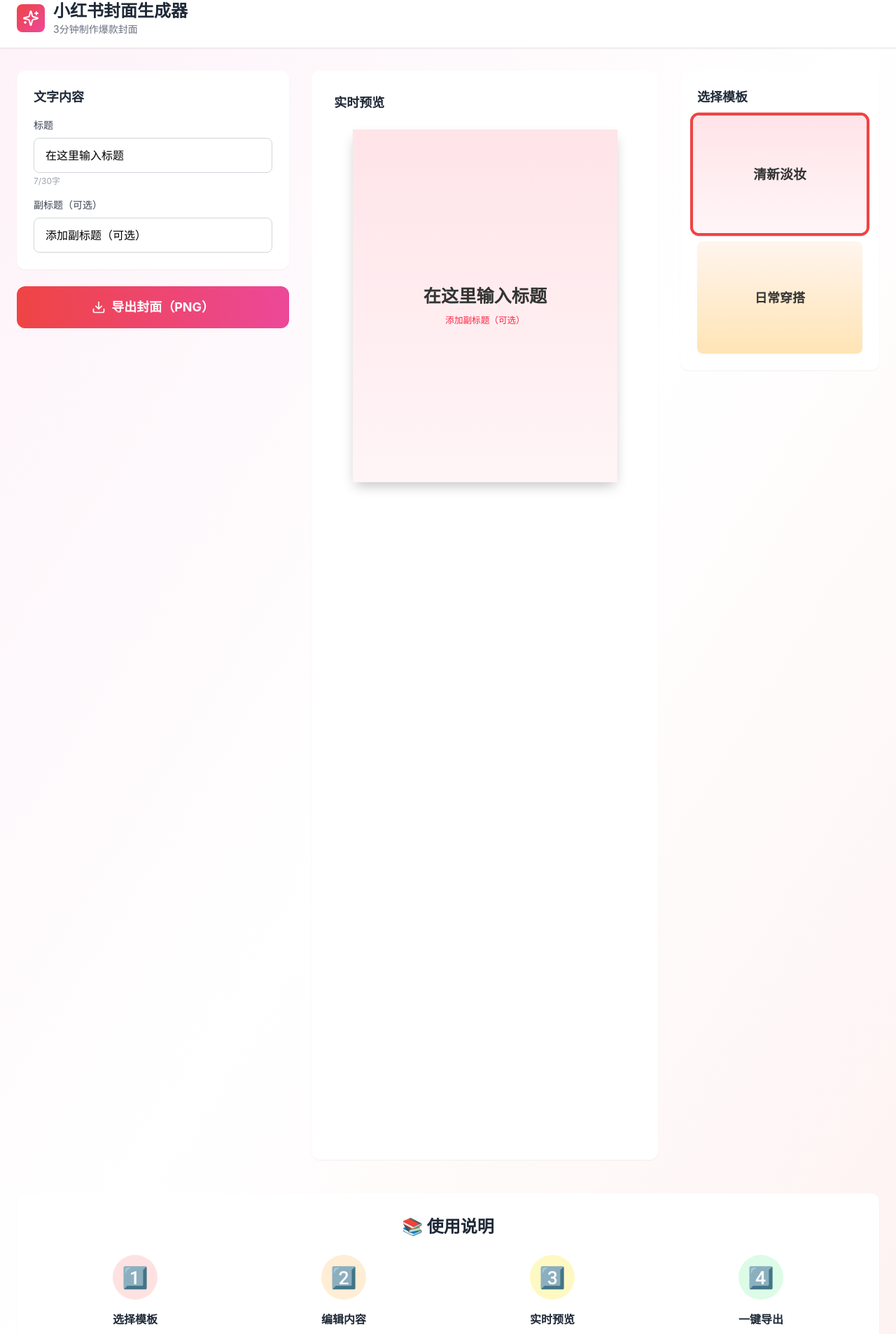
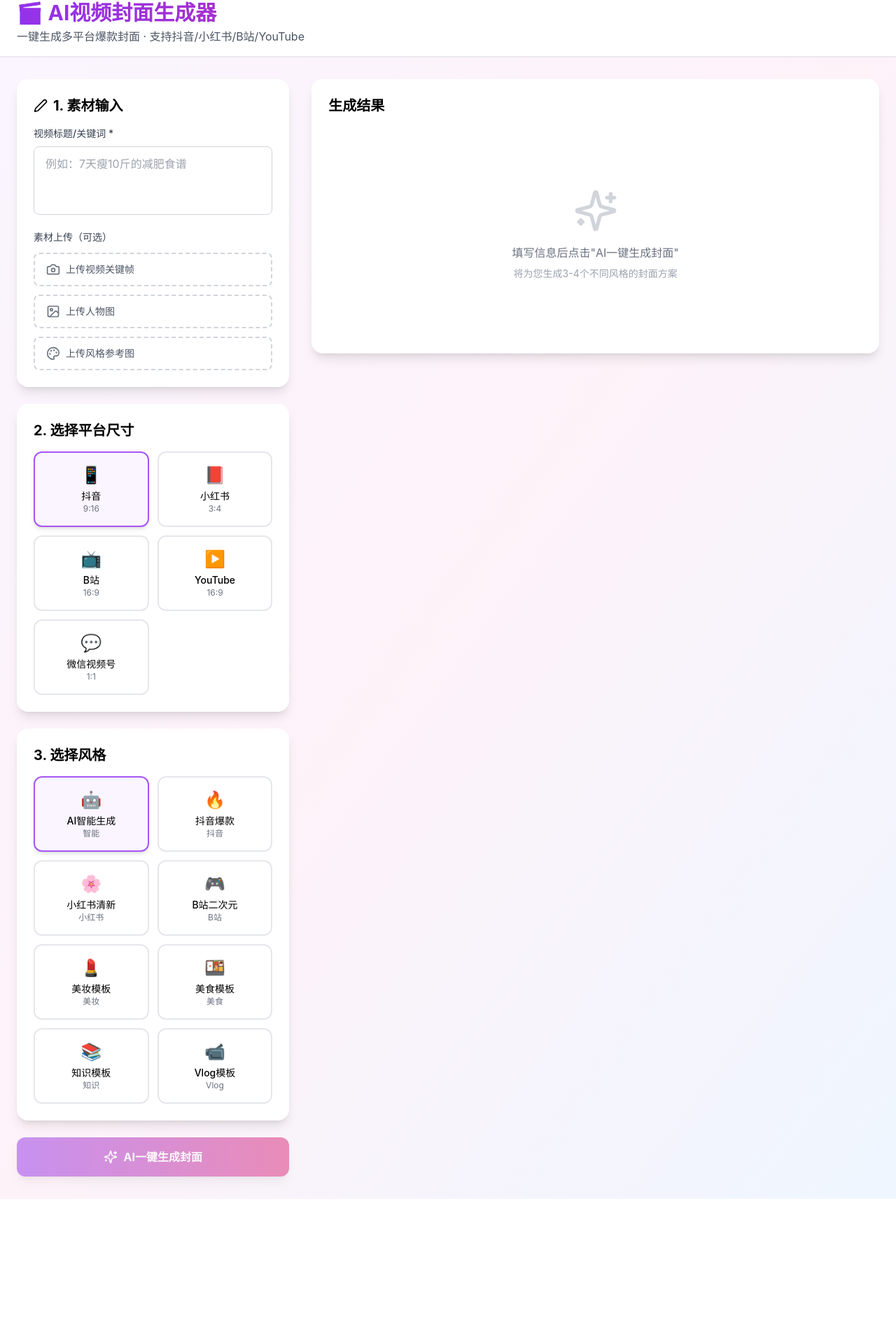
Before and after one commit to emmachan-tt/xiaohongshu-cover-generator, a Next.js app: page / in a window 1280 px wide. Shown: the part 16-1922 px from the top of the page at 70% size. After the commit the page ends 1729 px from the top, so only its background shows below. Built offline with nearby package versions, Linux system fonts and the light colour scheme.

Commit message:
page.tsx

```diff
--- a/app/page.tsx
+++ b/app/page.tsx
@@ -1,231 +1,272 @@
 'use client';
 
-import React, { useState } from 'react';
-import { Download, Sparkles } from 'lucide-react';
+import React, { useState, useRef } from 'react';
+import { Camera, Image, Palette, Sparkles, Download, Edit2 } from 'lucide-react';
+import { platformSizes, styleTemplates, PlatformSize, StyleTemplate } from '@/lib/templates';
+import CoverPreview from '@/components/CoverPreview';
+import { exportToPNG } from '@/lib/canvas-utils';
 
-// 简化版模板数据
-const templates = [
-  {
-    id: 'beauty-01',
-    name: '清新淡妆',
-    category: 'beauty',
-    colors: {
-      background: ['#FFE4E8', '#FFF5F7'],
-      text: '#333333',
-      accent: '#FF2442',
-    },
-    fontSize: { title: 72, subtitle: 36 },
-  },
-  {
-    id: 'fashion-01',
-    name: '日常穿搭',
-    category: 'fashion',
-    colors: {
-      background: ['#FFF5EE', '#FFE4B5'],
-      text: '#333333',
-      accent: '#FF6B6B',
-    },
-    fontSize: { title: 56, subtitle: 32 },
-  },
+interface GeneratedCover {
+  id: number;
+  title: string;
+  subtitle: string;
+  bgGradient: string;
+  textColor: string;
+  accentColor: string;
+  fontSize: number;
+  platform: PlatformSize;
+  style: StyleTemplate;
+}
+
+export default function Home() {
+  // 状态管理
+  const [videoTitle, setVideoTitle] = useState('');
+  const [selectedPlatform, setSelectedPlatform] = useState<PlatformSize>(platformSizes[0]);
+  const [selectedStyle, setSelectedStyle] = useState<StyleTemplate>(styleTemplates[0]);
+  const [uploadedImages, setUploadedImages] = useState<{ keyframe?: string; person?: string; reference?: string }>({});
+  const [generatedCovers, setGeneratedCovers] = useState<GeneratedCover[]>([]);
+  const [isGenerating, setIsGenerating] = useState(false);
+  const [editingCover, setEditingCover] = useState<number | null>(null);
+
+  const previewRefs = useRef<{ [key: number]: HTMLDivElement | null }>({});
+
+  // 处理文件上传
+  const handleFileUpload = (type: 'keyframe' | 'person' | 'reference', event: React.ChangeEvent<HTMLInputElement>) => {
+    const file = event.target.files?.[0];
+    if (file) {
+      const reader = new FileReader();
+      reader.onload = (e) => {
+        setUploadedImages((prev) => ({ ...prev, [type]: e.target?.result as string }));
+      };
+      reader.readAsDataURL(file);
+    }
+  };
+
+  // AI生成封面（模拟）
+  const handleGenerateCovers = async () => {
+    if (!videoTitle.trim()) {
+      alert('请输入视频标题或关键词！');
+      return;
+    }
+
+    setIsGenerating(true);
+
+    // 模拟AI生成延迟
+    await new Promise((resolve) => setTimeout(resolve, 2000));
+
+    // 生成3-4个方案
+    const variations = [
+      { subtitle: '方案A', fontSize: 72, colorShift: 0 },
+      { subtitle: '方案B', fontSize: 80, colorShift: 1 },
+      { subtitle: '方案C', fontSize: 68, colorShift: 2 },
+      { subtitle: '方案D', fontSize: 76, colorShift: 3 },
     ];
 
-export default function Home() {
-  const [selectedTemplate, setSelectedTemplate] = useState(templates[0]);
-  const [title, setTitle] = useState('在这里输入标题');
-  const [subtitle, setSubtitle] = useState('添加副标题（可选）');
-  const [customColors, setCustomColors] = useState(selectedTemplate.colors);
+    const covers: GeneratedCover[] = variations.map((variant, index) => ({
+      id: Date.now() + index,
+      title: videoTitle,
+      subtitle: `${variant.subtitle} - ${selectedStyle.name}`,
+      bgGradient: styleTemplates[(styleTemplates.indexOf(selectedStyle) + variant.colorShift) % styleTemplates.length].bgGradient,
+      textColor: selectedStyle.textColor,
+      accentColor: selectedStyle.accentColor,
+      fontSize: variant.fontSize,
+      platform: selectedPlatform,
+      style: selectedStyle,
+    }));
 
-  const handleExport = async () => {
-    alert('导出功能需要安装依赖后才能使用。请先运行：npm install');
+    setGeneratedCovers(covers);
+    setIsGenerating(false);
+  };
+
+  // 导出封面
+  const handleExport = (coverId: number) => {
+    const element = previewRefs.current[coverId];
+    if (element) {
+      const cover = generatedCovers.find((c) => c.id === coverId);
+      exportToPNG(element, `${cover?.title}_${cover?.platform.name}_${coverId}.png`);
+    }
   };
 
   return (
-    <div className="min-h-screen bg-gradient-to-br from-pink-50 via-white to-red-50">
-      {/* 顶部导航 */}
+    <div className="min-h-screen bg-gradient-to-br from-purple-50 via-pink-50 to-blue-50">
+      {/* 头部 */}
       <header className="bg-white shadow-sm border-b">
         <div className="max-w-7xl mx-auto px-6 py-4">
-          <div className="flex items-center gap-3">
-            <div className="w-10 h-10 bg-gradient-to-br from-red-500 to-pink-500 rounded-lg flex items-center justify-center">
-              <Sparkles className="w-6 h-6 text-white" />
-            </div>
-            <div>
-              <h1 className="text-2xl font-bold text-gray-800">小红书封面生成器</h1>
-              <p className="text-sm text-gray-500">3分钟制作爆款封面</p>
-            </div>
-          </div>
+          <h1 className="text-3xl font-bold bg-gradient-to-r from-purple-600 to-pink-600 bg-clip-text text-transparent">
+            🎬 AI视频封面生成器
+          </h1>
+          <p className="text-gray-600 mt-1">一键生成多平台爆款封面 · 支持抖音/小红书/B站/YouTube</p>
         </div>
       </header>
 
       <div className="max-w-7xl mx-auto px-6 py-8">
-        <div className="grid grid-cols-12 gap-8">
-          {/* 左侧编辑区 */}
-          <div className="col-span-4 space-y-6">
-            <div className="bg-white rounded-xl p-6 shadow-sm">
-              <h2 className="text-lg font-bold text-gray-800 mb-4">文字内容</h2>
+        <div className="grid lg:grid-cols-3 gap-8">
+          {/* 左侧：输入区 */}
+          <div className="lg:col-span-1 space-y-6">
+            {/* 1. 素材输入 */}
+            <div className="bg-white rounded-2xl shadow-lg p-6">
+              <h2 className="text-xl font-bold mb-4 flex items-center gap-2">
+                <Edit2 className="w-5 h-5" />
+                1. 素材输入
+              </h2>
 
-              <div className="space-y-4">
-                <div>
-                  <label className="block text-sm font-medium text-gray-700 mb-2">
-                    标题
-                  </label>
-                  <input
-                    type="text"
-                    value={title}
-                    onChange={(e) => setTitle(e.target.value)}
-                    className="w-full px-4 py-3 border border-gray-300 rounded-lg focus:outline-none focus:ring-2 focus:ring-red-500"
-                    placeholder="输入封面标题"
-                    maxLength={30}
+              {/* 视频标题 */}
+              <div className="mb-4">
+                <label className="block text-sm font-medium text-gray-700 mb-2">视频标题/关键词 *</label>
+                <textarea
+                  value={videoTitle}
+                  onChange={(e) => setVideoTitle(e.target.value)}
+                  placeholder="例如：7天瘦10斤的减肥食谱"
+                  className="w-full px-4 py-3 border border-gray-300 rounded-lg focus:ring-2 focus:ring-purple-500 focus:border-transparent resize-none"
+                  rows={3}
                 />
-                  <p className="text-xs text-gray-400 mt-1">{title.length}/30字</p>
               </div>
 
+              {/* 素材上传 */}
+              <div className="space-y-3">
+                <label className="block text-sm font-medium text-gray-700">素材上传（可选）</label>
+
+                {/* 视频关键帧 */}
                 <div>
-                  <label className="block text-sm font-medium text-gray-700 mb-2">
-                    副标题（可选）
+                  <label className="flex items-center gap-2 px-4 py-3 border-2 border-dashed border-gray-300 rounded-lg cursor-pointer hover:border-purple-500 transition-colors">
+                    <Camera className="w-5 h-5 text-gray-500" />
+                    <span className="text-sm text-gray-600">上传视频关键帧</span>
+                    <input type="file" accept="image/*" onChange={(e) => handleFileUpload('keyframe', e)} className="hidden" />
                   </label>
-                  <input
-                    type="text"
-                    value={subtitle}
-                    onChange={(e) => setSubtitle(e.target.value)}
-                    className="w-full px-4 py-3 border border-gray-300 rounded-lg focus:outline-none focus:ring-2 focus:ring-red-500"
-                    placeholder="添加副标题"
-                    maxLength={50}
-                  />
+                  {uploadedImages.keyframe && <img src={uploadedImages.keyframe} alt="关键帧" className="mt-2 w-full h-24 object-cover rounded-lg" />}
+                </div>
+
+                {/* 人物图 */}
+                <div>
+                  <label className="flex items-center gap-2 px-4 py-3 border-2 border-dashed border-gray-300 rounded-lg cursor-pointer hover:border-purple-500 transition-colors">
+                    <Image className="w-5 h-5 text-gray-500" />
+                    <span className="text-sm text-gray-600">上传人物图</span>
+                    <input type="file" accept="image/*" onChange={(e) => handleFileUpload('person', e)} className="hidden" />
+                  </label>
+                  {uploadedImages.person && <img src={uploadedImages.person} alt="人物" className="mt-2 w-full h-24 object-cover rounded-lg" />}
+                </div>
+
+                {/* 风格参考图 */}
+                <div>
+                  <label className="flex items-center gap-2 px-4 py-3 border-2 border-dashed border-gray-300 rounded-lg cursor-pointer hover:border-purple-500 transition-colors">
+                    <Palette className="w-5 h-5 text-gray-500" />
+                    <span className="text-sm text-gray-600">上传风格参考图</span>
+                    <input type="file" accept="image/*" onChange={(e) => handleFileUpload('reference', e)} className="hidden" />
+                  </label>
+                  {uploadedImages.reference && <img src={uploadedImages.reference} alt="参考" className="mt-2 w-full h-24 object-cover rounded-lg" />}
                 </div>
               </div>
             </div>
 
+            {/* 2. 平台尺寸 */}
+            <div className="bg-white rounded-2xl shadow-lg p-6">
+              <h2 className="text-xl font-bold mb-4">2. 选择平台尺寸</h2>
+              <div className="grid grid-cols-2 gap-3">
+                {platformSizes.map((platform) => (
                   <button
-              onClick={handleExport}
-              className="w-full bg-gradient-to-r from-red-500 to-pink-500 text-white py-4 rounded-xl font-bold text-lg hover:shadow-lg transition-all duration-200 flex items-center justify-center gap-2"
+                    key={platform.id}
+                    onClick={() => setSelectedPlatform(platform)}
+                    className={`p-4 rounded-xl border-2 transition-all ${
+                      selectedPlatform.id === platform.id
+                        ? 'border-purple-500 bg-purple-50 shadow-md'
+                        : 'border-gray-200 hover:border-gray-300'
+                    }`}
                   >
-              <Download className="w-5 h-5" />
-              导出封面（PNG）
+                    <div className="text-2xl mb-1">{platform.icon}</div>
+                    <div className="font-medium text-sm">{platform.name}</div>
+                    <div className="text-xs text-gray-500">{platform.ratio}</div>
+                  </button>
+                ))}
+              </div>
+            </div>
+
+            {/* 3. 风格选择 */}
+            <div className="bg-white rounded-2xl shadow-lg p-6">
+              <h2 className="text-xl font-bold mb-4">3. 选择风格</h2>
+              <div className="grid grid-cols-2 gap-3">
+                {styleTemplates.map((style) => (
+                  <button
+                    key={style.id}
+                    onClick={() => setSelectedStyle(style)}
+                    className={`p-4 rounded-xl border-2 transition-all ${
+                      selectedStyle.id === style.id ? 'border-purple-500 bg-purple-50 shadow-md' : 'border-gray-200 hover:border-gray-300'
+                    }`}
+                  >
+                    <div className="text-2xl mb-1">{style.icon}</div>
+                    <div className="font-medium text-sm">{style.name}</div>
+                    <div className="text-xs text-gray-500">{style.category}</div>
+                  </button>
+                ))}
+              </div>
+            </div>
+
+            {/* 4. 生成按钮 */}
+            <button
+              onClick={handleGenerateCovers}
+              disabled={isGenerating || !videoTitle.trim()}
+              className="w-full py-4 bg-gradient-to-r from-purple-600 to-pink-600 text-white font-bold rounded-xl shadow-lg hover:shadow-xl transition-all disabled:opacity-50 disabled:cursor-not-allowed flex items-center justify-center gap-2"
+            >
+              <Sparkles className="w-5 h-5" />
+              {isGenerating ? '正在生成中...' : 'AI一键生成封面'}
             </button>
           </div>
 
-          {/* 中间预览区 */}
-          <div className="col-span-5 bg-white rounded-xl p-8 shadow-sm">
-            <h2 className="text-lg font-bold text-gray-800 mb-6">实时预览</h2>
+          {/* 右侧：生成结果 */}
+          <div className="lg:col-span-2">
+            <div className="bg-white rounded-2xl shadow-lg p-6">
+              <h2 className="text-xl font-bold mb-6">生成结果</h2>
 
-            <div className="flex justify-center">
-              <div style={{ transform: 'scale(0.35)', transformOrigin: 'top center' }}>
+              {generatedCovers.length === 0 ? (
+                <div className="text-center py-20">
+                  <Sparkles className="w-16 h-16 mx-auto text-gray-300 mb-4" />
+                  <p className="text-gray-500">填写信息后点击"AI一键生成封面"</p>
+                  <p className="text-sm text-gray-400 mt-2">将为您生成3-4个不同风格的封面方案</p>
+                </div>
+              ) : (
+                <div className="grid md:grid-cols-2 gap-6">
+                  {generatedCovers.map((cover) => (
+                    <div key={cover.id} className="group relative">
+                      {/* 封面预览 */}
+                      <div className="relative overflow-hidden rounded-xl shadow-md border-2 border-gray-200 group-hover:border-purple-500 transition-colors">
                         <div
-                  style={{
-                    width: '1080px',
-                    height: '1440px',
-                    background: `linear-gradient(180deg, ${customColors.background[0]}, ${customColors.background[1]})`,
-                    display: 'flex',
-                    alignItems: 'center',
-                    justifyContent: 'center',
-                    position: 'relative',
+                          ref={(el) => {
+                            previewRefs.current[cover.id] = el;
                           }}
-                  className="shadow-2xl"
+                          style={{ transform: 'scale(0.35)', transformOrigin: 'top left' }}
                         >
-                  <div className="text-center px-16">
-                    <h1
-                      style={{
-                        fontSize: '72px',
-                        color: customColors.text,
-                        fontWeight: 'bold',
-                        lineHeight: '1.3',
-                      }}
-                    >
-                      {title}
-                    </h1>
-                    {subtitle && (
-                      <p
-                        style={{
-                          fontSize: '36px',
-                          color: customColors.accent,
-                          fontWeight: '500',
-                          marginTop: '24px',
-                        }}
-                      >
-                        {subtitle}
-                      </p>
-                    )}
-                  </div>
-                </div>
-              </div>
+                          <CoverPreview
+                            title={cover.title}
+                            subtitle={cover.subtitle}
+                            bgGradient={cover.bgGradient}
+                            textColor={cover.textColor}
+                            accentColor={cover.accentColor}
+                            fontSize={cover.fontSize}
+                            layout="center"
+                          />
                         </div>
                       </div>
 
-          {/* 右侧模板库 */}
-          <div className="col-span-3">
-            <div className="bg-white rounded-xl p-6 shadow-sm">
-              <h2 className="text-lg font-bold text-gray-800 mb-4">选择模板</h2>
-
-              <div className="space-y-4">
-                {templates.map((template) => (
-                  <div
-                    key={template.id}
-                    onClick={() => {
-                      setSelectedTemplate(template);
-                      setCustomColors(template.colors);
-                    }}
-                    className={`cursor-pointer rounded-lg overflow-hidden transition-all duration-200 ${
-                      selectedTemplate.id === template.id
-                        ? 'ring-4 ring-red-500 scale-105'
-                        : 'hover:scale-105 shadow-sm'
-                    }`}
+                      {/* 操作按钮 */}
+                      <div className="mt-3 flex gap-2">
+                        <button
+                          onClick={() => handleExport(cover.id)}
+                          className="flex-1 py-2 px-4 bg-purple-600 text-white rounded-lg hover:bg-purple-700 transition-colors flex items-center justify-center gap-2"
                         >
-                    <div
-                      style={{
-                        width: '100%',
-                        height: '160px',
-                        background: `linear-gradient(180deg, ${template.colors.background[0]}, ${template.colors.background[1]})`,
-                        display: 'flex',
-                        alignItems: 'center',
-                        justifyContent: 'center',
-                      }}
+                          <Download className="w-4 h-4" />
+                          下载
+                        </button>
+                        <button
+                          onClick={() => setEditingCover(cover.id)}
+                          className="py-2 px-4 border-2 border-gray-300 rounded-lg hover:border-purple-500 transition-colors flex items-center gap-2"
                         >
-                      <p style={{ fontSize: '18px', color: template.colors.text, fontWeight: 'bold' }}>
-                        {template.name}
-                      </p>
+                          <Edit2 className="w-4 h-4" />
+                          编辑
+                        </button>
                       </div>
                     </div>
                   ))}
                 </div>
-            </div>
-          </div>
-        </div>
-
-        {/* 底部说明 */}
-        <div className="mt-12 bg-white rounded-xl p-8 shadow-sm">
-          <h2 className="text-2xl font-bold text-gray-800 mb-6 text-center">📚 使用说明</h2>
-
-          <div className="grid grid-cols-4 gap-6">
-            <div className="text-center">
-              <div className="w-16 h-16 bg-red-100 rounded-full flex items-center justify-center mx-auto mb-4">
-                <span className="text-3xl">1️⃣</span>
-              </div>
-              <h3 className="font-bold text-gray-800 mb-2">选择模板</h3>
-              <p className="text-sm text-gray-600">从右侧选择喜欢的模板</p>
-            </div>
-
-            <div className="text-center">
-              <div className="w-16 h-16 bg-orange-100 rounded-full flex items-center justify-center mx-auto mb-4">
-                <span className="text-3xl">2️⃣</span>
-              </div>
-              <h3 className="font-bold text-gray-800 mb-2">编辑内容</h3>
-              <p className="text-sm text-gray-600">输入标题和副标题</p>
-            </div>
-
-            <div className="text-center">
-              <div className="w-16 h-16 bg-yellow-100 rounded-full flex items-center justify-center mx-auto mb-4">
-                <span className="text-3xl">3️⃣</span>
-              </div>
-              <h3 className="font-bold text-gray-800 mb-2">实时预览</h3>
-              <p className="text-sm text-gray-600">查看封面效果</p>
-            </div>
-
-            <div className="text-center">
-              <div className="w-16 h-16 bg-green-100 rounded-full flex items-center justify-center mx-auto mb-4">
-                <span className="text-3xl">4️⃣</span>
-              </div>
-              <h3 className="font-bold text-gray-800 mb-2">一键导出</h3>
-              <p className="text-sm text-gray-600">下载PNG图片</p>
+              )}
             </div>
           </div>
         </div>
```
Lines whose indentation alone changed are shown as unchanged.
